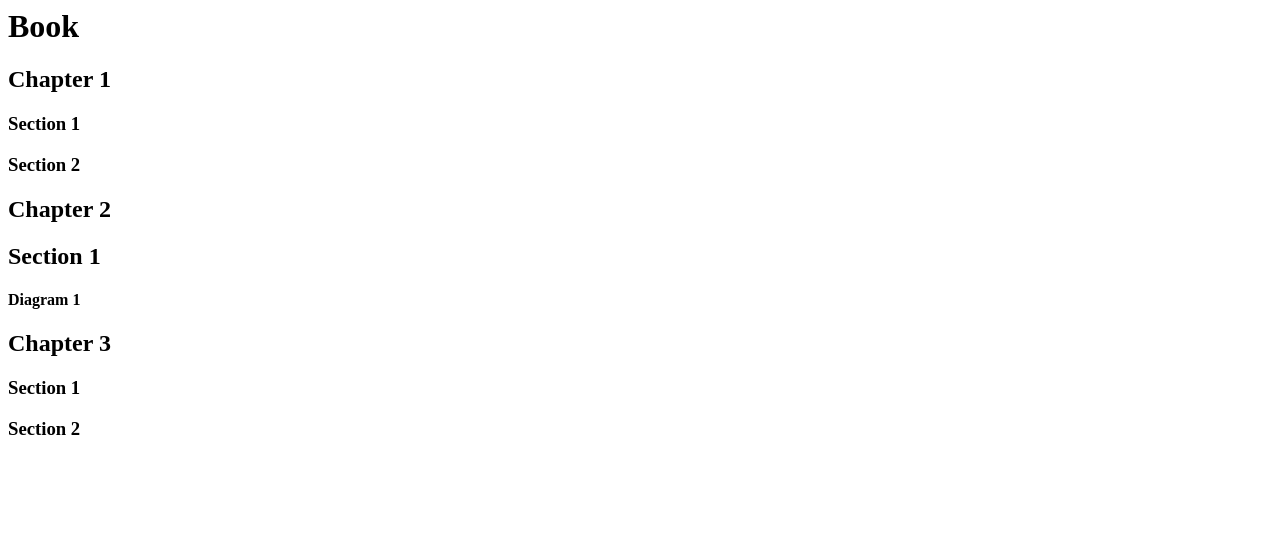
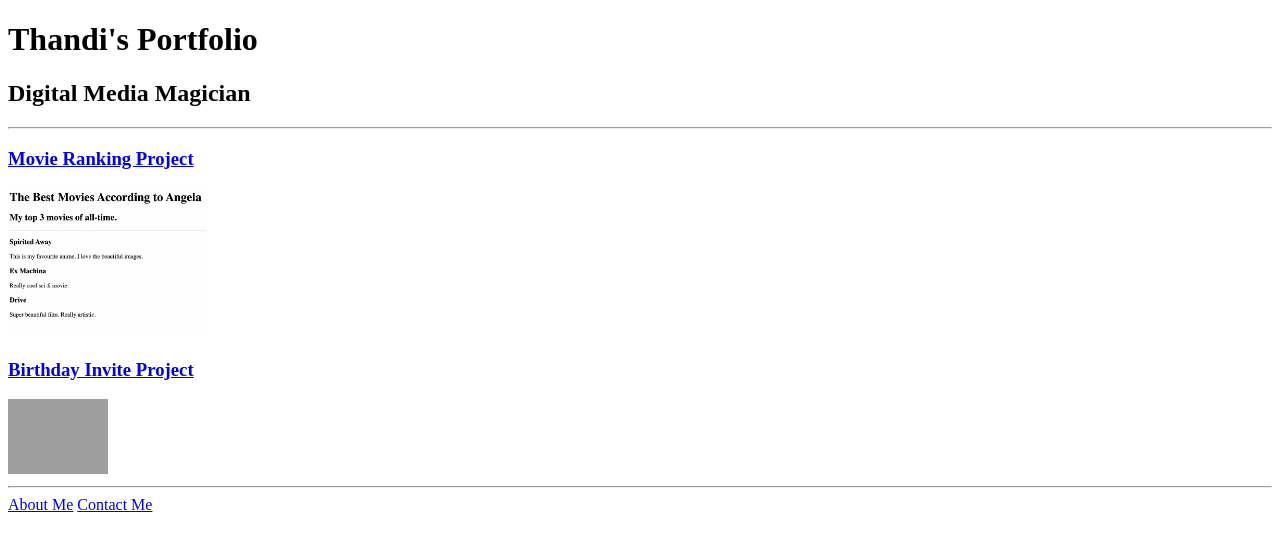
Before and after one commit to nfehlmann/bootcampDemo, a plain HTML site: page index.html in a window 1280 px wide. Drawn offline with Linux system fonts and the light colour scheme; grey boxes are pictures that could not be loaded.

Commit message:
Add files via upload

```diff
--- a/index.html
+++ b/index.html
@@ -1,10 +1,33 @@
-<h1>Book</h1>
-  <h2>Chapter 1</h2>
-    <h3>Section 1 </h3>
-    <h3>Section 2</h3>
-  <h2>Chapter 2</h2>
-    <h2>Section 1 </h2>
-      <h4>Diagram 1</h4>
-      <h2>Chapter 3</h2>
-    <h3>Section 1</h3>
-   <h3>Section 2</h3>
+<!-- TODO 1: Create the HTML Boilerplate -->
+<!DOCTYPE html>
+<html lang = "en" >
+<head>
+    <meta charset = "UTF-8" >
+    <title> My Website </title>
+</head>
+<!-- TODO 2: Add Your previous projects' HTML into the public folder -->
+
+<!-- TODO 3: Take screenshots of your project previews and add the images to the images folder -->
+
+<!-- TODO 4: Add titles/subtitles etc. -->
+<h1>Thandi's Portfolio</h1>
+    <h2> Digital Media Magician</h2>
+<hr>
+    <h3>
+        <a href = "./public/movie-ranking.html">Movie Ranking Project</a>
+    </h3>
+       <img src = "./assets/images/movie-ranking.png" alt = "List of Favourite Movies" width = 200  >
+     <h3>
+        <a href = "./public/birthday-invite.html">Birthday Invite Project</a>
+    </h3>
+        <img src = "./assets/images/birthday-invite.png" alt = "Birthday Invite"  width = 100 >
+
+<!-- TODO 5: Add a link to the project pages -->
+
+<!-- TODO 6: Add images to show the project previews
+HINT for TODO 6: You can use the height attribute set to 200 to make the image smaller:
+https://developer.mozilla.org/en-US/docs/Web/HTML/Element/img#attr-height -->
+
+<!-- TODO 7: Add the Contact Me and About Me page links -->
+<hr>
+<a href = "./public/about.html">About Me</a> <a href = "./public/contact.html">Contact Me</a>
```
